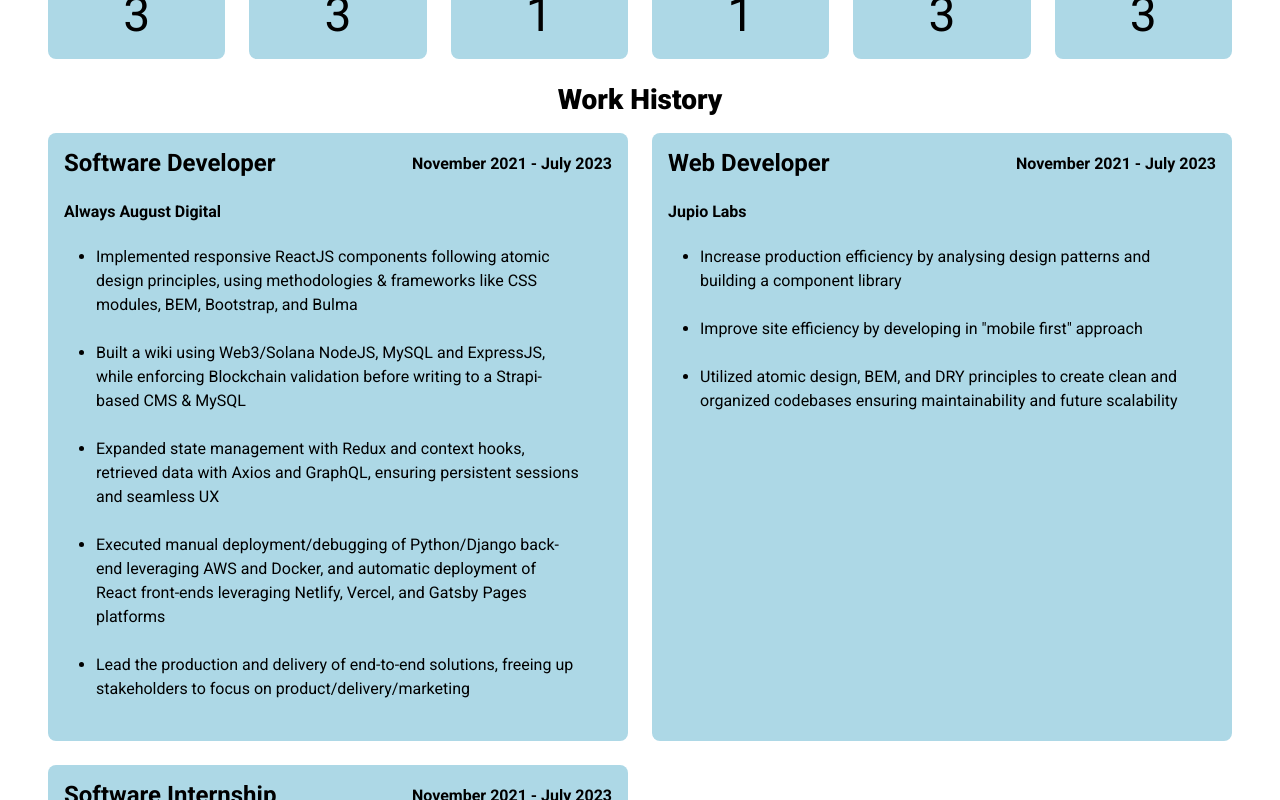
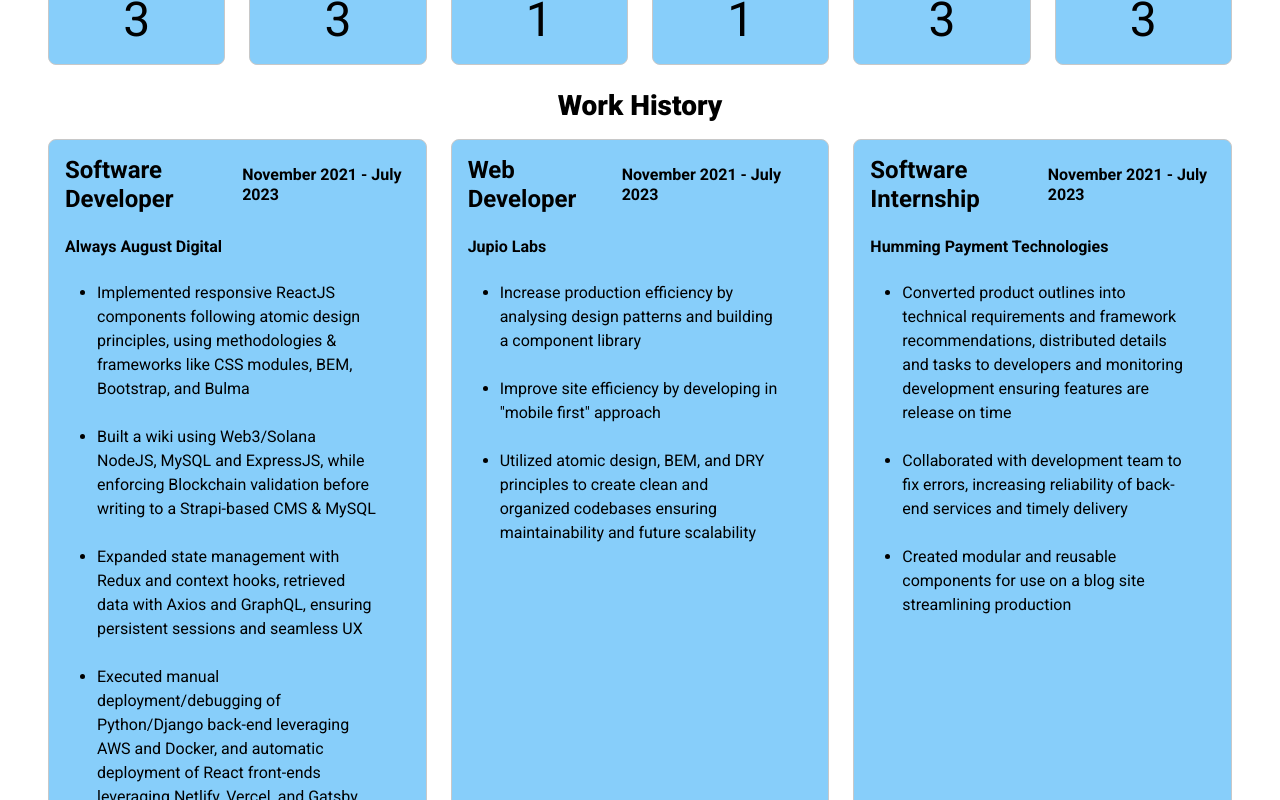
Before and after one commit to HenriquePi/next-preset-start, a Next.js app: page / in a window 1280 px wide. Shown: the part 1040-1840 px from the top of the page. Built offline with nearby package versions, Linux system fonts and the light colour scheme; no server answers.

Commit message:
minor css fixes

```diff
--- a/src/app/globals.scss
+++ b/src/app/globals.scss
@@ -2,11 +2,12 @@
 
 
 :root {
-  --foreground-rgb: 0, 0, 0;
-  --background-rgb: 255, 255, 255;
-  --accent-rgb: 173, 216, 230; /* light blue */
-  --accent-glow-rgb: 240, 248, 255; /* alice blue, very light blue */
-  --border-rgb: --foreground-rgb;
+  --foreground-rgb: 0, 0, 0; /* Black text for better readability on a light background */
+  --background-rgb: 255, 255, 255; /* White background */
+  --accent-rgb: 135, 206, 250; /* Sky blue */
+  --accent-glow-rgb: 173, 216, 230; /* Light blue */
+  --border-rgb: 200, 200, 200; /* Light gray border for subtle definition */
+
   --margin: 1rem;
   --radius: 0.5rem;
   --gap: 0.75rem;
--- a/src/components/modules/Work.module.scss
+++ b/src/components/modules/Work.module.scss
@@ -10,7 +10,10 @@
   }
   .cards {
     display: grid;
-    grid-template-columns: repeat(auto-fit, minmax(460px, 1fr));
+    grid-template-columns: repeat(1fr);
+    @media screen and (min-width: 1024px) {
+      grid-template-columns: repeat(3, 1fr);
+    }
     gap: var(--gap);
     .details {
       height: 100%;
```
Also changed, not shown: src/assets/.webp (deleted).
